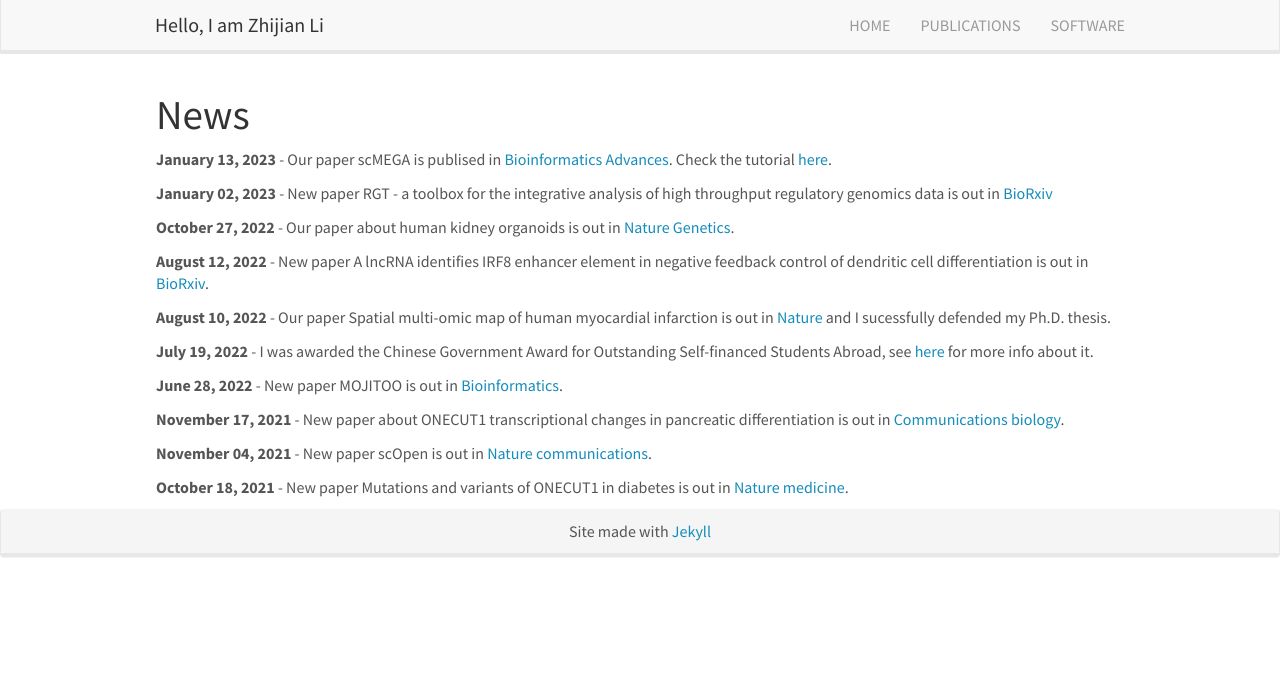
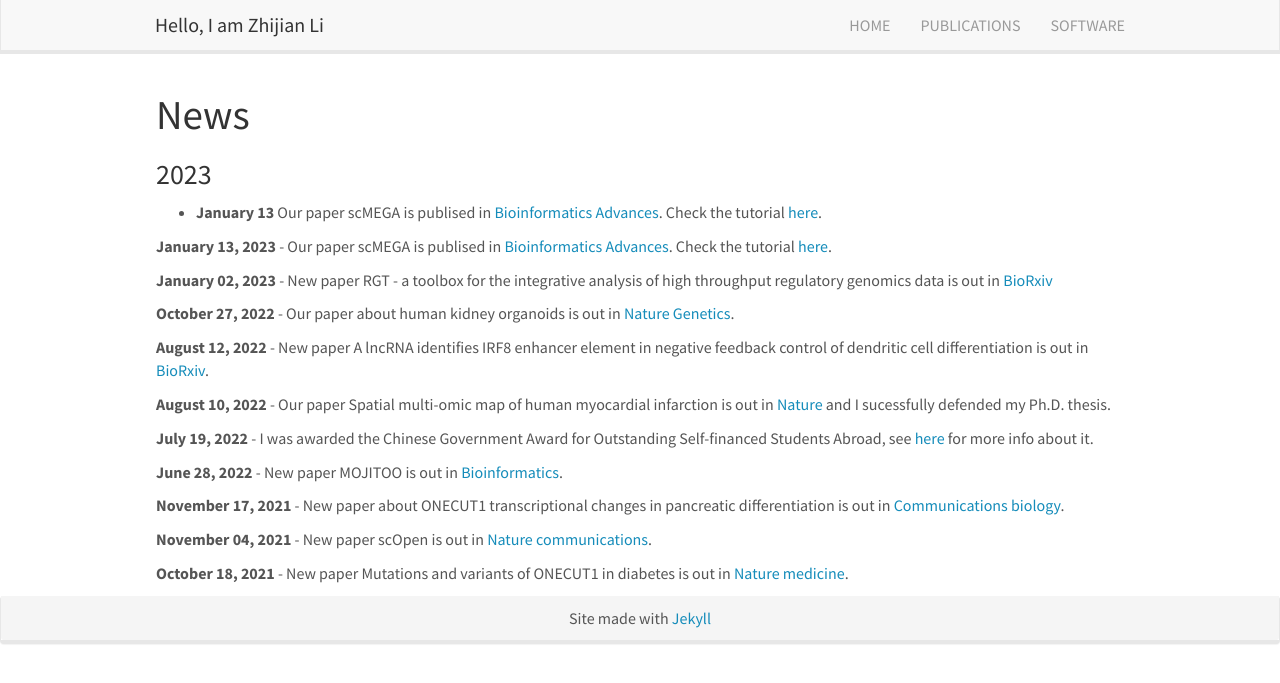
Before and after one commit to lzj1769/lzj1769.github.io, a Jekyll site: the page built from _pages/allnews.md, in a window 1280 px wide. Shown: the top 683 px of the page. Built offline with Jekyll 4.4.1, drawn with Linux system fonts in a browser that asks for light colours; nearby versions of some CDN libraries.

Commit message:
update news

```diff
--- a/_pages/allnews.md
+++ b/_pages/allnews.md
@@ -7,6 +7,10 @@ permalink: /allnews.html
 
 # News
 
+### 2023
+
+* **January 13** Our paper scMEGA is publised in [Bioinformatics Advances](https://academic.oup.com/bioinformaticsadvances/advance-article/doi/10.1093/bioadv/vbad003/6986159). Check the tutorial [here](https://costalab.github.io/scMEGA/).
+
 {% for article in site.data.news %}
 <p><b> {{ article.date }} </b> - {{ article.headline}}</p>
 {% endfor %}
```
